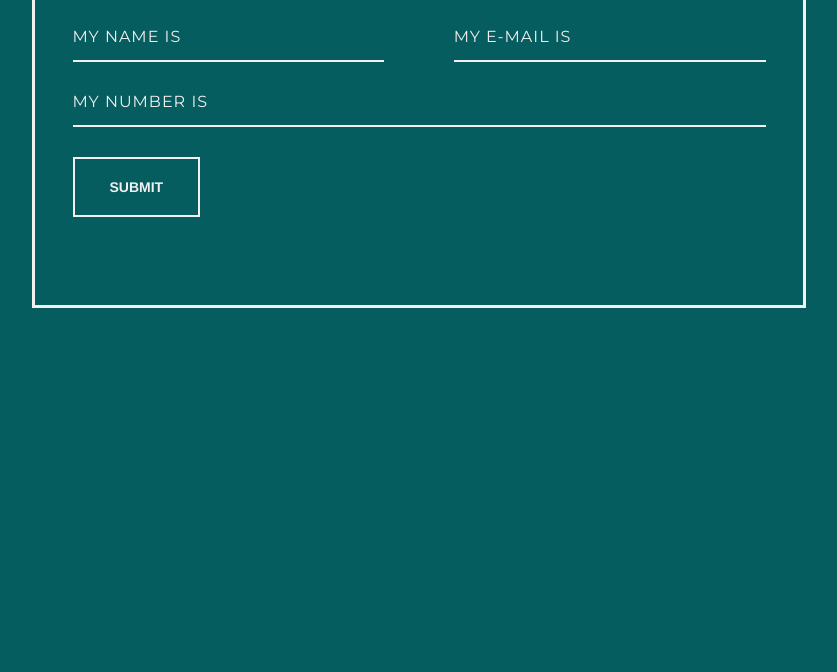
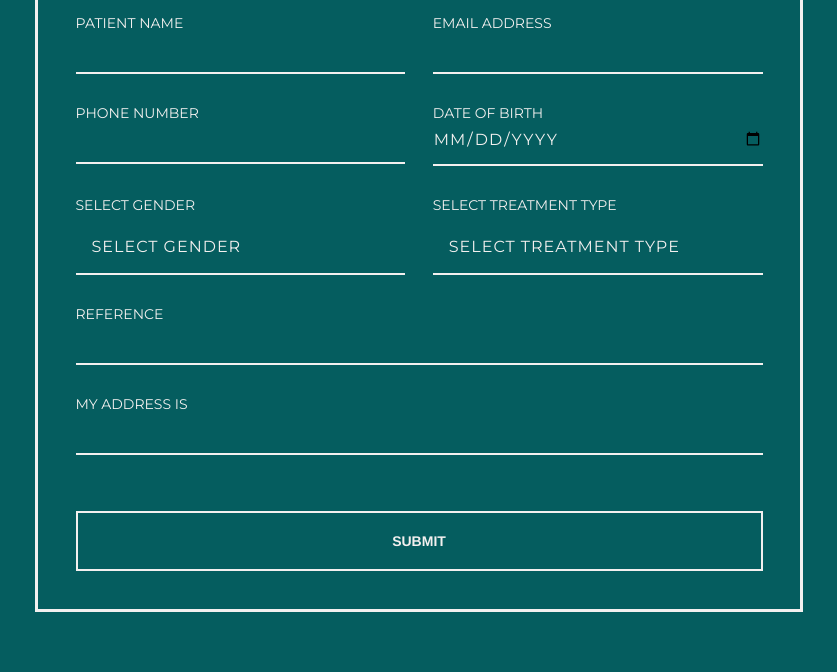
Before and after one commit to technoprogramming92/shinora-patient-registration, a plain HTML site: page index.html in a window 1280 px wide. Shown: the part 306-978 px from the top of the page, without its empty margins (221-1058 px from the left). Before the commit the page ends 800 px from the top, so only its background shows below. Drawn offline with Linux system fonts and the light colour scheme.

Commit message:
last changes

```diff
--- a/index.html
+++ b/index.html
@@ -3,60 +3,78 @@
   <head>
     <meta charset="UTF-8" />
     <meta name="viewport" content="width=device-width, initial-scale=1.0" />
-    <title>Shinora Feedback</title>
+    <title>Shinora Patient Registration</title>
     <link rel="stylesheet" href="style.css" />
   </head>
   <body>
     <div id="container">
-      <h1>&bull; Your Valuable Feedback &bull;</h1>
+      <h1>&bull; Patient Registration &bull;</h1>
       <div class="underline"></div>
       <div class="icon_wrapper">
         <img src="feedback-logo.png" alt="logo" class="responsive_logo" />
       </div>
-      <form action="#" method="post" id="contact_form">
-        <div class="name">
-          <label for="name"></label>
-          <input
-            type="text"
-            placeholder="My name is"
-            name="name"
-            id="name_input"
-            required
-          />
+      <form action="#" method="post" id="registration_form">
+        <div class="form_group">
+          <div class="form_field">
+            <label for="name">Patient Name</label>
+            <input type="text" name="name" id="name_input" required />
+          </div>
+          <div class="form_field">
+            <label for="email">Email Address</label>
+            <input type="email" name="email" id="email_input" required />
+          </div>
         </div>
-        <div class="email">
-          <label for="email"></label>
-          <input
-            type="email"
-            placeholder="My e-mail is"
-            name="email"
-            id="email_input"
-            required
-          />
+        <div class="form_group">
+          <div class="form_field">
+            <label for="telephone">Phone Number</label>
+            <input type="text" name="telephone" id="telephone_input" required />
+          </div>
+          <div class="form_field">
+            <label for="dob">Date of Birth</label>
+            <input type="date" name="dob" id="dob_input" required />
+          </div>
         </div>
-        <div class="telephone">
-          <label for="name"></label>
-          <input
-            type="text"
-            placeholder="My number is"
-            name="telephone"
-            id="telephone_input"
-            required
-          />
+        <div class="form_group">
+          <div class="form_field">
+            <label for="gender">Select Gender</label>
+            <select name="gender" id="gender_input" required>
+              <option value="" disabled selected>Select gender</option>
+              <option value="male">Male</option>
+              <option value="female">Female</option>
+              <option value="other">Other</option>
+            </select>
+          </div>
+          <div class="form_field">
+            <label for="treatment">Select Treatment Type</label>
+            <select name="treatment" id="treatment_input" required>
+              <option value="" disabled selected>Select treatment type</option>
+              <option value="dental">Dental</option>
+              <option value="skin">Skin</option>
+            </select>
+          </div>
         </div>
-
+        <div class="form_group">
+          <div class="form_field_full">
+            <label for="reference">Reference</label>
+            <input type="text" name="reference" id="reference_input" />
+          </div>
+        </div>
+        <div class="form_group">
+          <div class="form_field_full">
+            <label for="address">My address is</label>
+            <input type="text" name="address" id="address_input" required />
+          </div>
+        </div>
         <div class="submit">
           <input type="submit" value="Submit" id="form_button" />
         </div>
       </form>
-      <!-- // End form -->
     </div>
-    <!-- // End #container -->
     <script>
-      const form = document.querySelector("#contact_form");
+      const form = document.querySelector("#registration_form");
       const submitButton = document.querySelector("#form_button");
       const scriptURL =
-        "https://script.google.com/macros/s/AKfycbzz0ablsqDwwY8OMILs-hi94T5jzKtESW0sgMitLwuDFLFWRtD1eokw0m9tRxAQg2fR/exec";
+        "https://script.google.com/macros/s/AKfycbzPAenwCMX_j1urRVgZIdDxmagrf6N3RrtSVeYlCA3wqxo02Vi4uk0ggok9W7M2ZDsX9w/exec";
 
       form.addEventListener("submit", (e) => {
         submitButton.disabled = true;
@@ -64,8 +82,9 @@
         let requestBody = new FormData(form);
         fetch(scriptURL, { method: "POST", body: requestBody })
           .then((response) => {
-            alert("Thanks! Now be ready for Google Review");
-            window.location.href = "qr-code.html";
+            alert("Patient Registration Successful");
+            form.reset();
+            submitButton.disabled = false;
           })
           .catch((error) => {
             alert("Error!", error.message);
--- a/style.css
+++ b/style.css
@@ -41,11 +41,12 @@ textarea {
   max-width: 768px;
   margin: 60px auto;
   position: relative;
+  padding: 37.5px;
+  box-sizing: border-box;
 }
 
 form {
-  padding: 37.5px;
-  margin: 50px 0;
+  margin: 0;
 }
 
 h1 {
@@ -55,34 +56,54 @@ h1 {
   letter-spacing: 7px;
   text-align: center;
   text-transform: uppercase;
+  margin-bottom: 20px;
 }
 
 .underline {
   border-bottom: solid 2px #f3f0ef;
-  margin: -0.512em auto;
+  margin: -0.512em auto 1.5em auto;
   width: 80px;
 }
 
 .icon_wrapper {
-  display: flex; /* Enables flexbox layout */
-  justify-content: center; /* Centers content horizontally */
-  align-items: center; /* Centers content vertically */
-
-  margin: 30px auto; /* Removes margin and centers the wrapper horizontally */
+  display: flex;
+  justify-content: center;
+  align-items: center;
+  margin: 30px auto;
 }
 
 .responsive_logo {
-  max-width: 100%; /* Maximum width of image is 100% of its container */
-  height: auto; /* Height is auto to maintain aspect ratio */
+  max-width: 100%;
+  height: auto;
 }
 
-.email {
-  float: right;
-  width: 45%;
+.form_group {
+  display: flex;
+  flex-wrap: wrap;
+  justify-content: space-between;
+}
+
+.form_group .form_field {
+  width: 48%;
+  margin-bottom: 1.875em;
+}
+
+.form_group .form_field_full {
+  width: 100%;
+  margin-bottom: 1.875em;
+}
+
+label {
+  display: block;
+  font-size: 0.875em;
+  margin-bottom: 0.5em;
+  color: #f3f0ef;
+  text-transform: uppercase;
 }
 
 input[type="text"],
-[type="email"],
+input[type="email"],
+input[type="date"],
 select,
 textarea {
   background: none;
@@ -92,56 +113,47 @@ textarea {
   font-size: 1em;
   font-weight: 400;
   letter-spacing: 1px;
-  margin: 0em 0 1.875em 0;
   padding: 0 0 0.875em 0;
   text-transform: uppercase;
   width: 100%;
-  -webkit-box-sizing: border-box;
-  -moz-box-sizing: border-box;
-  -ms-box-sizing: border-box;
-  -o-box-sizing: border-box;
   box-sizing: border-box;
-  -webkit-transition: all 0.3s;
-  -moz-transition: all 0.3s;
-  -ms-transition: all 0.3s;
-  -o-transition: all 0.3s;
   transition: all 0.3s;
 }
 
 input[type="text"]:focus,
-[type="email"]:focus,
+input[type="email"]:focus,
+input[type="date"]:focus,
+select:focus,
 textarea:focus {
   outline: none;
   padding: 0 0 0.875em 0;
 }
 
-.message {
-  float: none;
+select {
+  background: none;
+  border: none;
+  border-bottom: solid 2px #f3f0ef;
+  color: #f3f0ef;
+  cursor: pointer;
+  display: inline-block;
+  font-size: 1em;
+  font-weight: 400;
+  height: auto;
+  line-height: 1.5em;
+  margin: 0;
+  outline: none;
+  padding: 0.875em 1em;
+  width: 100%;
+  appearance: none;
+  -webkit-appearance: none;
+  -moz-appearance: none;
+  box-sizing: border-box;
 }
 
-.name {
-  float: left;
-  width: 45%;
-}
-
-select {
-  background: url("https://cdn4.iconfinder.com/data/icons/ionicons/512/icon-ios7-arrow-down-32.png")
-    no-repeat right;
-  outline: none;
-  -moz-appearance: none;
-  -webkit-appearance: none;
-}
-
-select::-ms-expand {
-  display: none;
-}
-
-.subject {
-  width: 100%;
-}
-
-.telephone {
-  width: 100%;
+select option {
+  background: #055d5f;
+  color: #f3f0ef;
+  padding: 10px;
 }
 
 textarea {
@@ -181,11 +193,9 @@ textarea {
   outline: none;
   padding: 20px 35px;
   text-transform: uppercase;
-  -webkit-transition: all 0.3s;
-  -moz-transition: all 0.3s;
-  -ms-transition: all 0.3s;
-  -o-transition: all 0.3s;
   transition: all 0.3s;
+  width: 100%;
+  margin-top: 1.875em;
 }
 
 #form_button:hover {
@@ -194,9 +204,8 @@ textarea {
 }
 
 @media screen and (max-width: 768px) {
-  #container {
-    margin: 20px auto;
-    width: 95%;
+  .form_group .form_field {
+    width: 100%;
   }
 }
 
@@ -229,7 +238,8 @@ textarea {
   }
 
   input[type="text"],
-  [type="email"],
+  input[type="email"],
+  input[type="date"],
   select,
   textarea {
     font-size: 0.875em;
```
